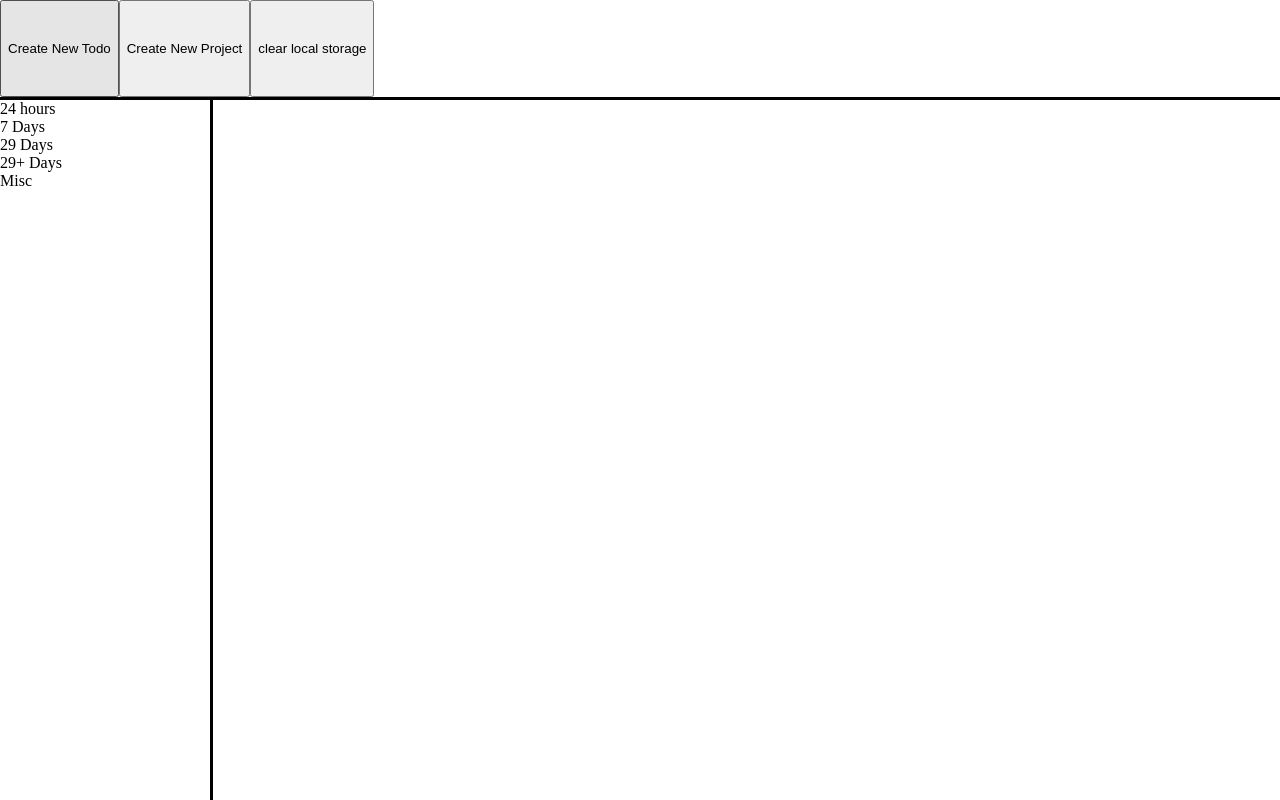
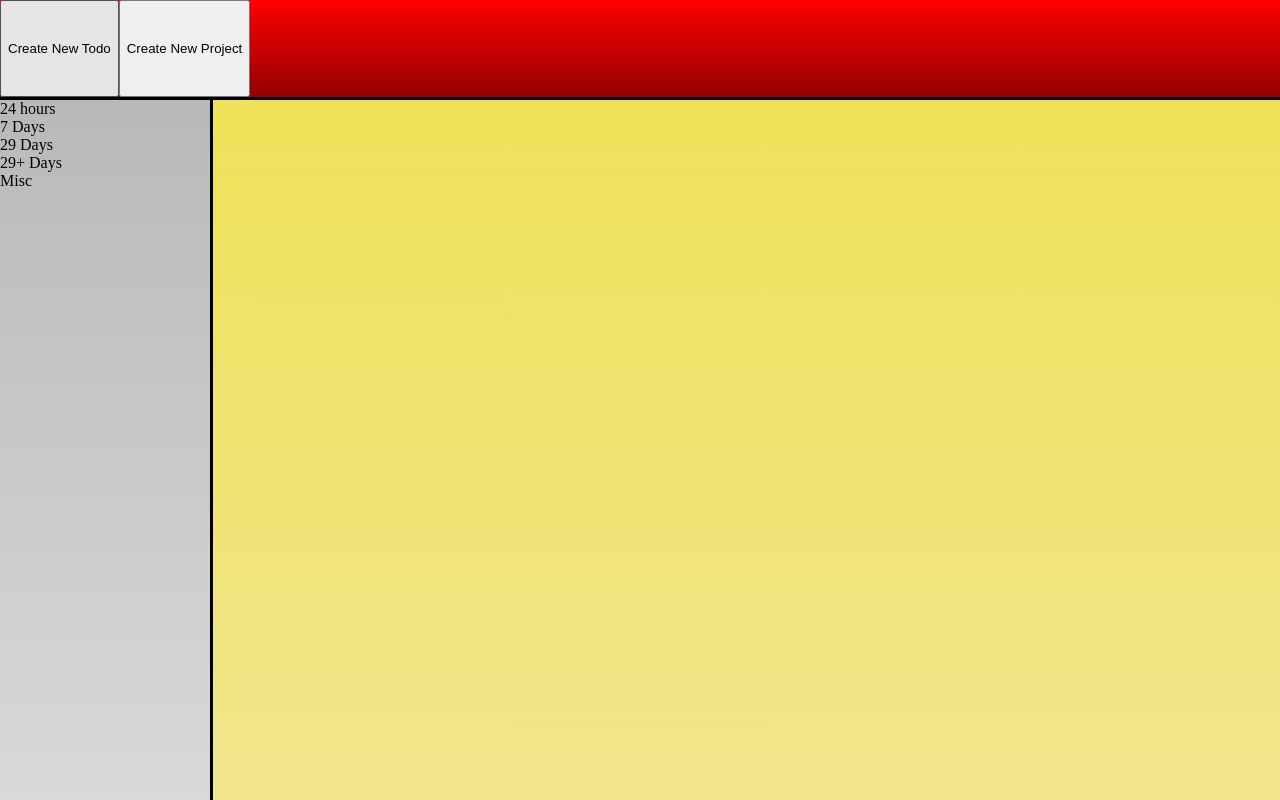
Before and after one commit to Linkazen/Todo-list, a website built with webpack: page dist/index.html in a window 1280 px wide. Built offline with Linux system fonts and the light colour scheme.

Commit message:
added nice scrollbar and made the background colours a bit better.

```diff
--- a/src/modules/TodoManip.js
+++ b/src/modules/TodoManip.js
@@ -21,12 +21,14 @@ if (localStorage.getItem("projects") != null) {
 }
 
 // btn for clearing out local storage for testing purposes
+/*
 let localprobtn = document.createElement("button")
 localprobtn.innerText = "clear local storage"
 localprobtn.addEventListener("click", function() {
     localStorage.clear()
 })
 document.querySelector('#topdiv').appendChild(localprobtn)
+*/
 
 function todoConstructor(title, desc, date, time, priority) {
     let datedue = ""
--- a/src/style.css
+++ b/src/style.css
@@ -26,15 +26,21 @@ html, body {
     display: flex;
     grid-area: topbar;
     border-bottom: 3px solid black;
+    background-image: linear-gradient(to bottom, red, rgb(148, 0, 0));
 }
 
 #projectsarea {
     grid-area: sidebar;
     border-right: 3px solid black;
+    overflow: auto;
+    background-color: rgb(185, 185, 185);
+    background-image: linear-gradient(to bottom, rgb(185, 185, 185), rgb(218, 216, 216));
 }
 
-#projecttodos {
+#projecttodosarea {
     grid-area: main;
+    background-color: khaki;
+    background-image: linear-gradient(to top, khaki, rgb(240, 225, 88))
 }
 
 #todoform {
```
Also changed, not shown: dist/main.js.
